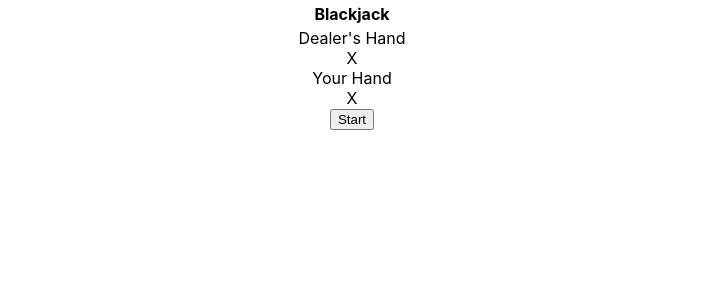
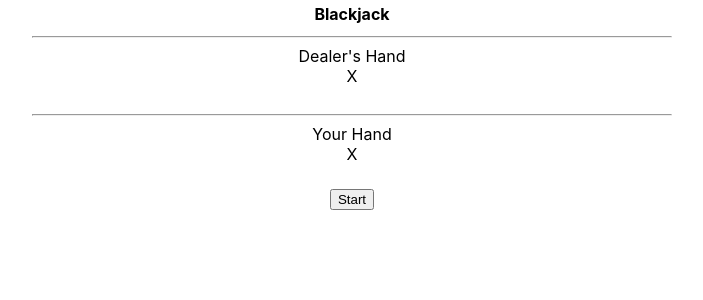
Before and after one commit to HarryWang05/Blackjack_Revamp, a React (Create React App) app: page / in a window 1280 px wide. Shown: the top 300 px of the page, without its empty margins (288-991 px from the left). Built offline with nearby package versions, Linux system fonts and the light colour scheme.

Commit message:
hit and bust for player

```diff
--- a/src/App.css
+++ b/src/App.css
@@ -22,3 +22,11 @@ body {
     margin: auto;
     width: 50%;
 }
+
+.invis {
+    display: none;
+}
+
+button {
+    margin: 5px;
+}
--- a/src/App.js
+++ b/src/App.js
@@ -1,24 +1,63 @@
 import logo from './logo.svg';
 import './App.css';
 import Hand from './components/Hand';
-import {drawCard, createDecks} from './Functions';
+import Message from './components/Message';
+import {drawCard, createDecks, calcHand} from './Functions';
 import {useState} from 'react';
+
+let curDeck;
 
 function App() {
   const [dealerHand, setDealerHand] = useState([[13,0]]);
   const [playerHand, setPlayerHand] = useState([[13,0]]);
+  const [dealerEvent, setDealerEvent] = useState('');
+  const [playerEvent, setPlayerEvent] = useState('');
   const [started, setStarted] = useState(false);
+  const [playerOver, setPlayerOver] = useState(false);
 
-  let curDeck;
+  let hiddenCard; // Dealer's first card
+  let cutoff = 0.5; // Decimal fraction of when to shuffle deck
 
   const startRound = () => {
     curDeck = createDecks(1);
+    firstDeal();
+    setStarted(true);
+  }
+
+  const restartRound = () => {
+    if(curDeck.cards <= 52*cutoff) {
+      curDeck = createDecks(1);
+    }
+    firstDeal();
+    setPlayerOver(false);
+  }
+
+  const firstDeal = () => {
+    let deal = [drawCard(curDeck), drawCard(curDeck), drawCard(curDeck), drawCard(curDeck)];
+    setPlayerHand(deal[0]);
+    hiddenCard = deal[1]; // Store hidden card in variable
+    setPlayerHand([deal[0], deal[2]]);
+    setDealerHand([[13,0],deal[3]]); // [13,0] is 'X', the hidden card
+    setDealerEvent('playing');
+    // alert([...playerHand[0],...playerHand[1]]);
+    // alert([...dealerHand[0],...dealerHand[1]]);
+  }
+
+  const doHit = () => {
+    alert(JSON.stringify(curDeck));
     let drawn = drawCard(curDeck);
-    alert(JSON.stringify(curDeck));
-    alert(drawn[0]);
-    alert(drawn[1]);
-    setDealerHand([[1,0],[2,0]]);
-    setPlayerHand([drawn,[10,0]]);
+    if(calcHand([...playerHand, drawn]) > 21) {
+      setPlayerEvent('Bust!');
+      setPlayerOver(true);
+    }
+    setPlayerHand([
+      ...playerHand,
+      drawn
+    ]);
+  }
+
+  const doStand = () => {
+    setPlayerOver(true);
   }
 
   return (
@@ -27,10 +66,17 @@ function App() {
         Blackjack
       </div>
       <div className="game-area">
+        <hr/>
         <Hand name="Dealer's" cards={dealerHand}/>
+        <Message name="Dealer" event={dealerEvent}/>
+        <hr/>
         <Hand name="Your" cards={playerHand}/>
+        <Message name="Player" event={playerEvent}/>
         <div className="buttons">
-          <button className="start {" onClick={startRound}>Start</button>
+          <button className={`${(started || playerOver) ? "start invis" : "start"}`} onClick={startRound}>Start</button>
+          <button className={`${(started && !playerOver) ? "hit" : "hit invis"}`} onClick={doHit}>Hit</button>
+          <button className={`${(started && !playerOver) ? "stand" : "stand invis"}`} onClick={doStand}>Stand</button>
+          <button className={`${playerOver ? "restart" : "restart invis"}`} onClick={restartRound}>Next</button>
         </div>
       </div>
     </div>
--- a/src/Functions.js
+++ b/src/Functions.js
@@ -20,6 +20,9 @@ export const drawCard = (deck) => {
         numCards: deck.numCards,
         totalCards: deck.totalCards.slice()
     };*/
+    if(deck.numCards <= 0) {
+        return [13,0]; // Returns 'X' if there are no more cards in the deck
+    }
     let pickedCard = randomInt(deck.numCards);
     for(let i = 0; i < 13; i++) {
         for(let j = 0; j < 4; j++) {
@@ -45,3 +48,15 @@ export const createDecks = (num) => {
     }
     return deck;
 }
+
+export const calcHand = (hand) => {
+    let total = 0;
+    for(let i = 0; i < hand.length; i++) {
+        if(hand[i][0] > 9) {
+            total += 10; // when face card
+        } else {
+            total += hand[i][0]+1; // face value
+        }
+    }
+    return total;
+}
--- /dev/null
+++ b/src/components/Message.js
@@ -0,0 +1,9 @@
+const Message = (props) => {
+    return (
+        <div className="message">
+            {(props.event !== '') ? (`${props.name} ${props.event}`) : <br/>}
+        </div>
+    )
+}
+
+export default Message;
```
